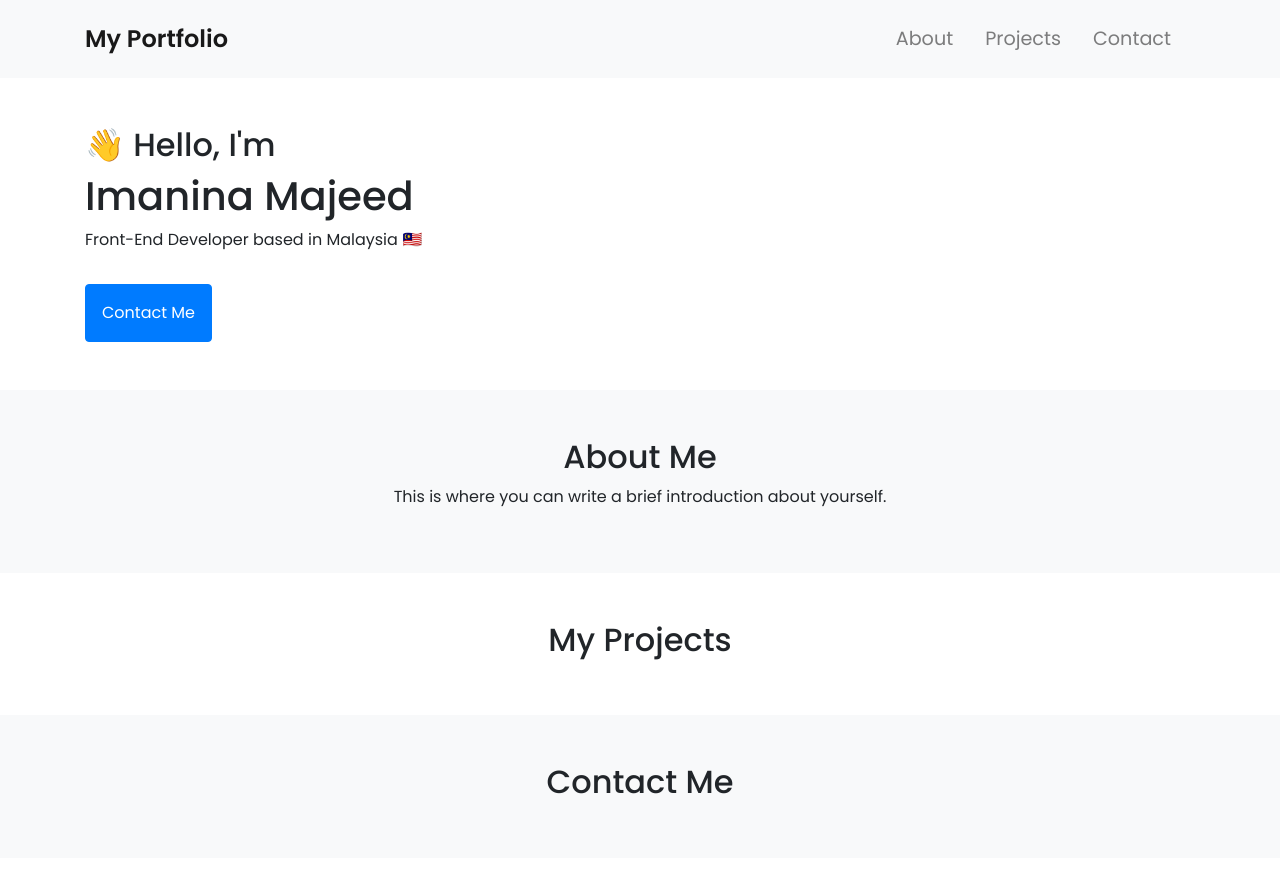
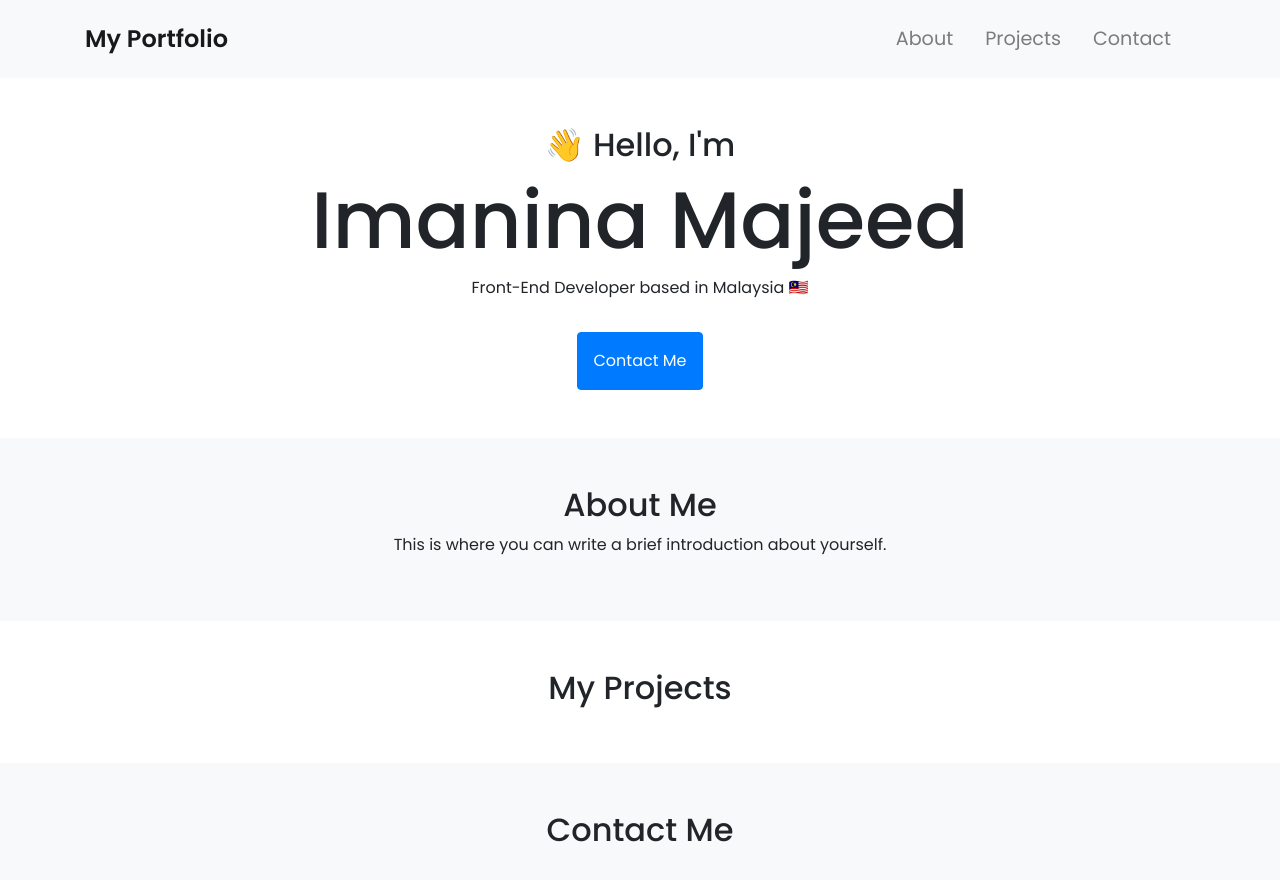
Before and after one commit to imaninamajeed/portfolio, a plain HTML site: page index.html in a window 1280 px wide. Before the commit the page ends 858 px from the top, so only its background shows below. Drawn offline with nearby package versions, Linux system fonts and the light colour scheme.

Commit message:
chore: Restructure document

```diff
--- a/styles.css
+++ b/styles.css
@@ -1,11 +1,19 @@
+/* Variables */
+:root {
+    --section-padding: 10rem 0;
+    --navbar-padding: 1rem 0;
+    --footer-padding: 2rem 0;
+    --font-primary: 'Poppins', sans-serif;
+}
+
 /* Body styles */
 body {
-    font-family: 'Poppins', sans-serif;
+    font-family: var(--font-primary);
 }
 
 /* Navbar styles */
 .navbar {
-    padding: 1rem 0;
+    padding: var(--navbar-padding);
 }
 
 .navbar-brand {
@@ -18,27 +26,23 @@ body {
     margin-right: 1rem;
 }
 
-/* About section styles */
-#about {
-    text-align: center;
-    padding: 4rem 0;
-}
-
-/* Projects section styles */
-#projects {
-    text-align: center;
-    padding: 4rem 0;
-}
-
-/* Contact section styles */
+/* Section styles */
+#home,
+#about,
+#projects,
 #contact {
     text-align: center;
-    padding: 4rem 0;
+    padding: var(--section-padding);
 }
 
 /* Footer styles */
 footer {
     background-color: #f8f9fa;
-    padding: 2rem 0;
+    padding: var(--footer-padding);
     text-align: center;
 }
+
+/* Heading styles */
+h1 {
+    font-size: 80px;
+}
```
